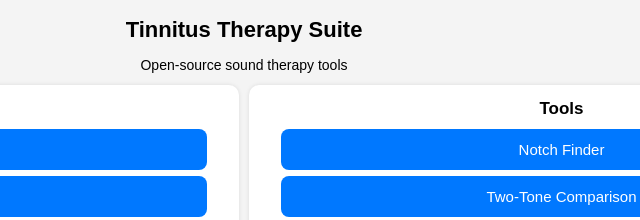
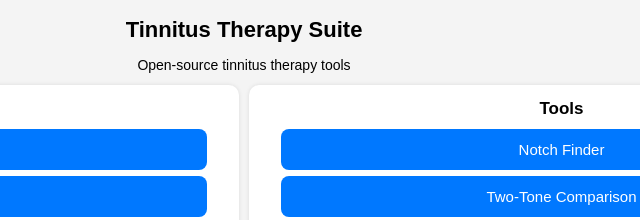
Before and after one commit to 5310H/tinnitus_therapy, a plain HTML site: page index.html in a window 1280 px wide. Shown: the top 220 px of the page, 396-1036 px from the left. Drawn offline with Linux system fonts and the light colour scheme.

Commit message:
Update index.html

```diff
--- a/index.html
+++ b/index.html
@@ -73,7 +73,7 @@
 <body>
 
 <h1>Tinnitus Therapy Suite</h1>
-<p>Open‑source sound therapy tools</p>
+<p>Open‑source tinnitus therapy tools</p>
 
 <div class="grid">
 
```
